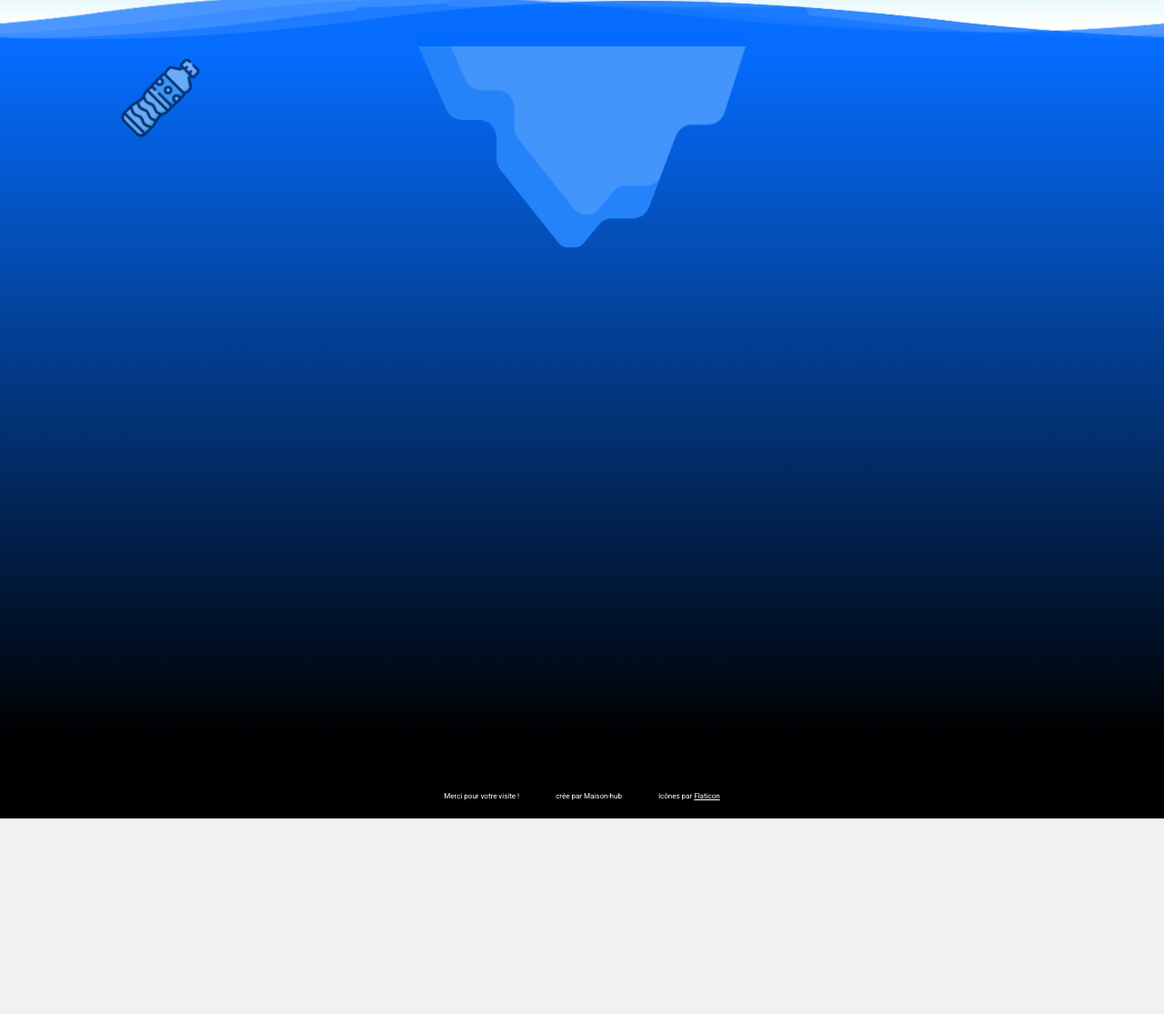
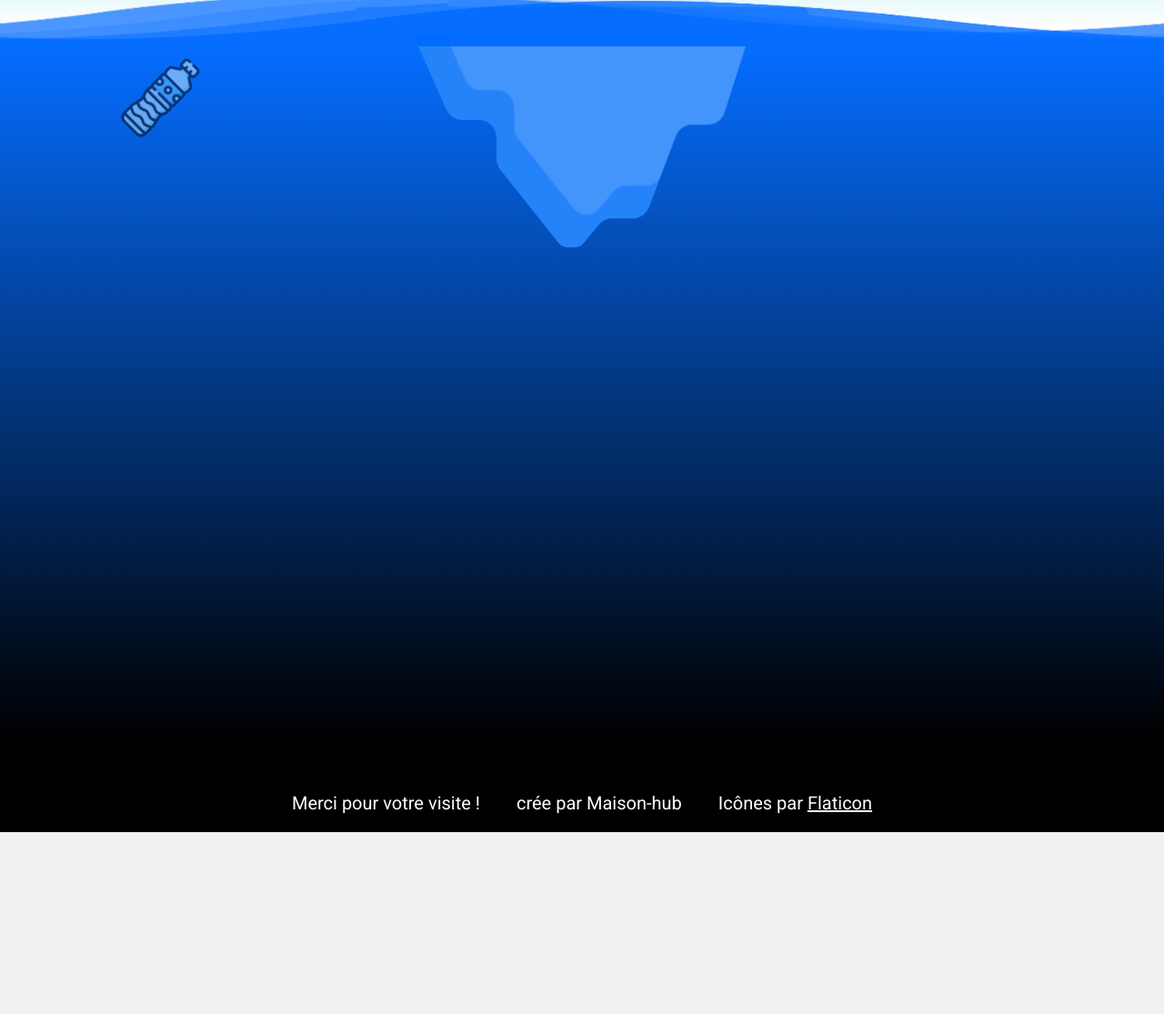
Before and after one commit to Maison-hub/Space-to-hearth, a plain HTML site: page index.html in a window 1280 px wide. Shown: the part 2749-3864 px from the top of the page at 91% size. Drawn offline with Linux system fonts and the light colour scheme.

Commit message:
first commit

```diff
--- a/style.css
+++ b/style.css
@@ -676,7 +676,7 @@ footer {
 
 footer p{
   padding: 20px;
-  font-size: 8px;
+  font-size: 20px;
 }
 
 footer a{
@@ -706,7 +706,7 @@ footer a{
   }
 }
 
-@media screen and (max-width: 500px){
+@media screen and (max-width: 720px){
   footer{
     flex-direction: column;
   }
```
